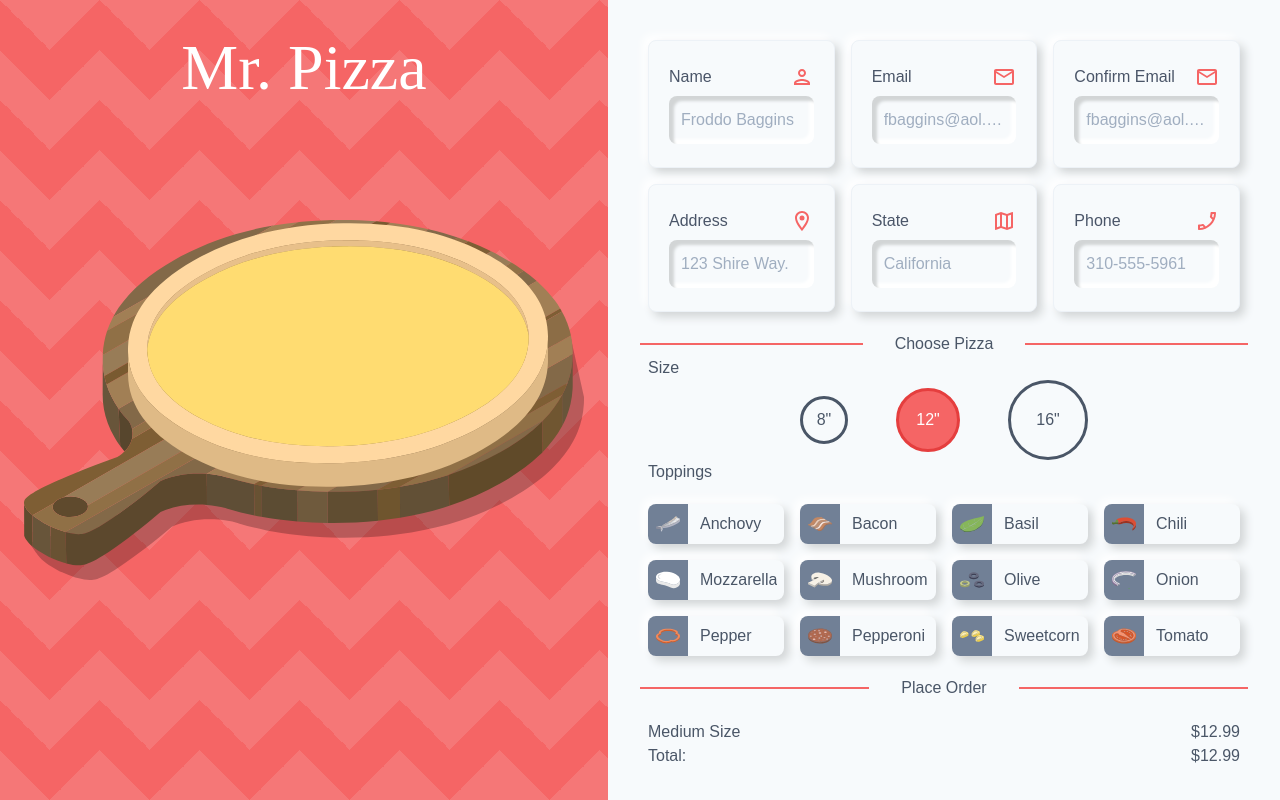
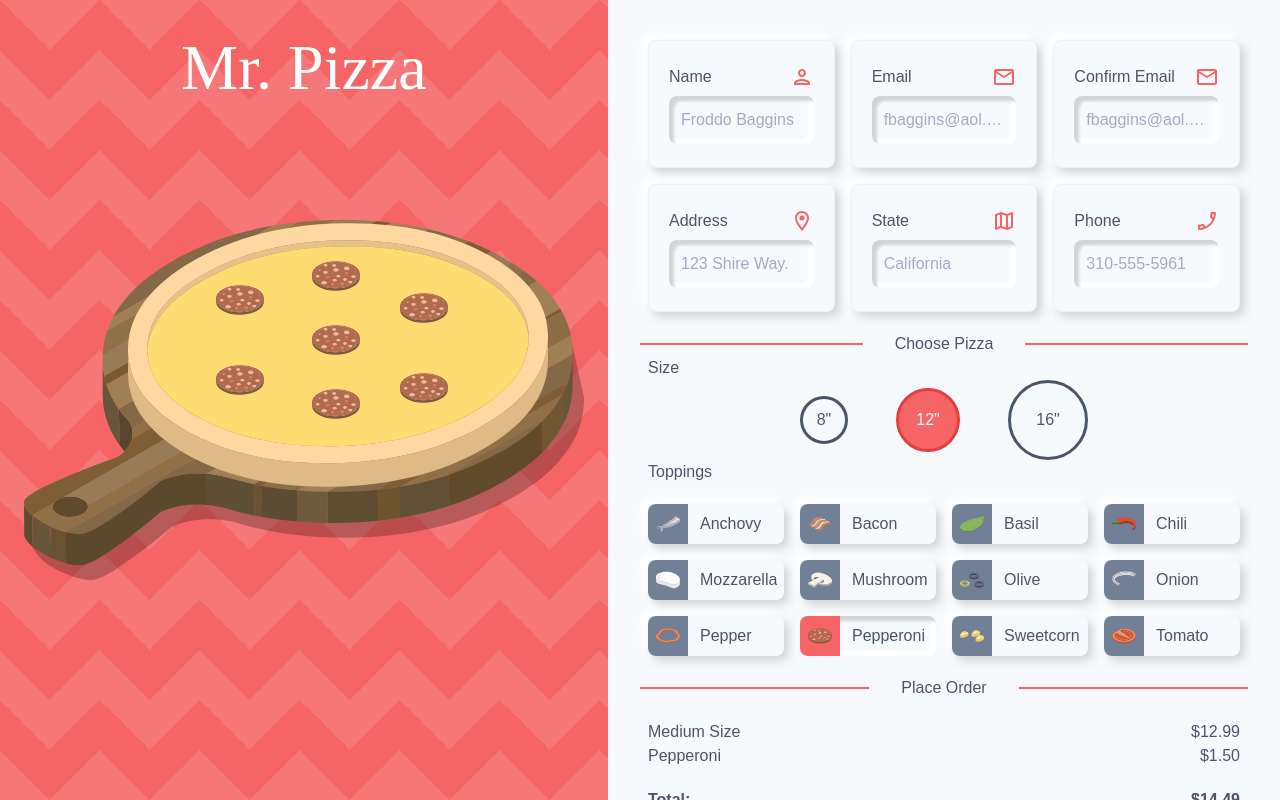
Before and after one commit to ryasan/react_pizza_builder, a React (Create React App) app: page / in a window 1280 px wide. Built offline with nearby package versions, Linux system fonts and the light colour scheme; a web font is replaced by a local one.

Commit message:
progress: initial topping

```diff
--- a/src/App.tsx
+++ b/src/App.tsx
@@ -2,7 +2,7 @@ import React, { useState } from 'react'
 
 import PizzaViewer from './components/pizza-viewer'
 import PizzaForm from './components/pizza-form'
-import { ToppingData } from './constants'
+import { Pepperoni, ToppingData, Topping } from './constants'
 
 export type Order = {
     toppings: ToppingData[]
@@ -20,7 +20,12 @@ export const Context = React.createContext<ContextProps>({
 })
 
 const App = () => {
-    const [order, setOrder] = useState({ toppings: [], size: 'medium' })
+    const [order, setOrder] = useState({
+        toppings: [
+            { name: 'pepperoni' as Topping, price: 150, icon: Pepperoni }
+        ],
+        size: 'medium'
+    })
 
     return (
         <Context.Provider
--- a/src/components/choose-size.tsx
+++ b/src/components/choose-size.tsx
@@ -27,7 +27,7 @@ const ChooseSizeComponent: React.FC = () => {
                             'border-red-600': order.size === size,
                             'text-white': order.size === size,
                             'hover:bg-red-500': order.size === size,
-                            'hover:bg-gray-300': true
+                            'hover:bg-gray-200': true
                         })}>
                         {details.inches}"
                     </div>
--- a/src/components/place-order.tsx
+++ b/src/components/place-order.tsx
@@ -28,7 +28,7 @@ const PlaceOrderComponent: React.FC = () => {
                         </li>
                     ))}
                 </ul>
-                <div className='flex justify-between'>
+                <div className='flex justify-between mt-5 font-bold'>
                     <span>Total:</span>
                     <span>{formatPrice(calcTotal(order))}</span>
                 </div>
@@ -40,8 +40,7 @@ const PlaceOrderComponent: React.FC = () => {
                 className={classList({
                     'active:neu-pressed-red': true,
                     'bg-red-500': true,
-                    'h-24': true,
-                    'my-5': true,
+                    'h-16': true,
                     'neu-flat-red': true,
                     order__btn: true,
                     'rounded-md': true,
```
